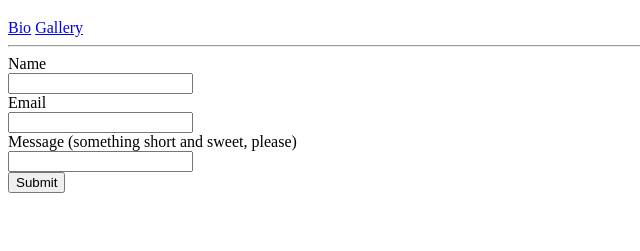
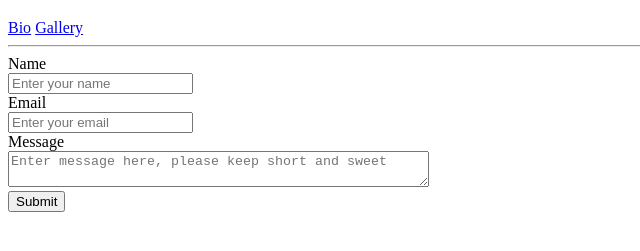
Before and after one commit to El-Bromero/html-css, a plain HTML site: page contact.html in a window 1280 px wide. Shown: the part 61-312 px from the top of the page, without its empty margins (0-640 px from the left). Drawn offline with Linux system fonts and the light colour scheme.

Commit message:
Added form functionality using formspree api. Also added comments

```diff
--- a/contact.html
+++ b/contact.html
@@ -9,6 +9,7 @@
 
     <header><h1>Contact Us</h1></header>
 
+    <!-- Nav bar to other pages -->
     <nav>
         <a href="index.html">Bio</a>
         <a href="gallery.html">Gallery</a>
@@ -16,18 +17,30 @@
 
     <hr>
 
+    <!-- Form section. Using formspree.io api for form functionality -->
     <section>
-        <form>
-            <label for="name">Name</label><br>
-            <input type="text" id="name" name="name"><br>
+        <form action="https://formspree.io/f/moqprwoq" method="POST">
 
-            <label for="email">Email</label><br>
-            <input type="text" id="email" name="email"><br>
+            <!-- Name -->
+            <div>
+                <label for="name">Name</label><br>
+                <input type="text" id="name" name="name" placeholder="Enter your name"><br>
+            </div>
 
-            <label for="message">Message (something short and sweet, please)</label><br>
-            <input type="text" id="message" name="message"><br>
+            <!-- Email -->
+            <div>
+                <label for="email">Email</label><br>
+                <input type="text" id="email" name="_replyto" placeholder="Enter your email"><br>
+            </div>
 
-            <button>Submit</button>
+            <!-- Message text area-->
+            <div>
+                <label for="message">Message</label><br>
+                <textarea name="message" id="message" cols="50" placeholder="Enter message here, please keep short and sweet"></textarea><br>
+            </div>
+
+            <!-- Submit button -->
+            <button type="submit" value="Send">Submit</button>
         </form>
     </section>
 
```
Also changed, not shown: gallery.html (+3 -0 lines).
